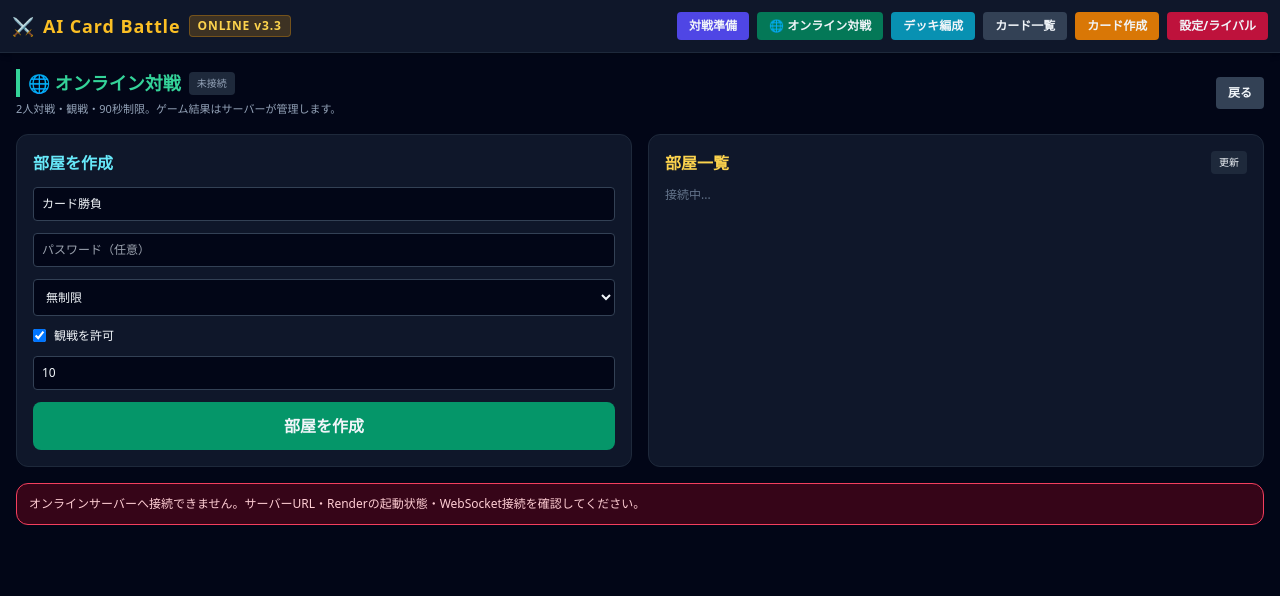
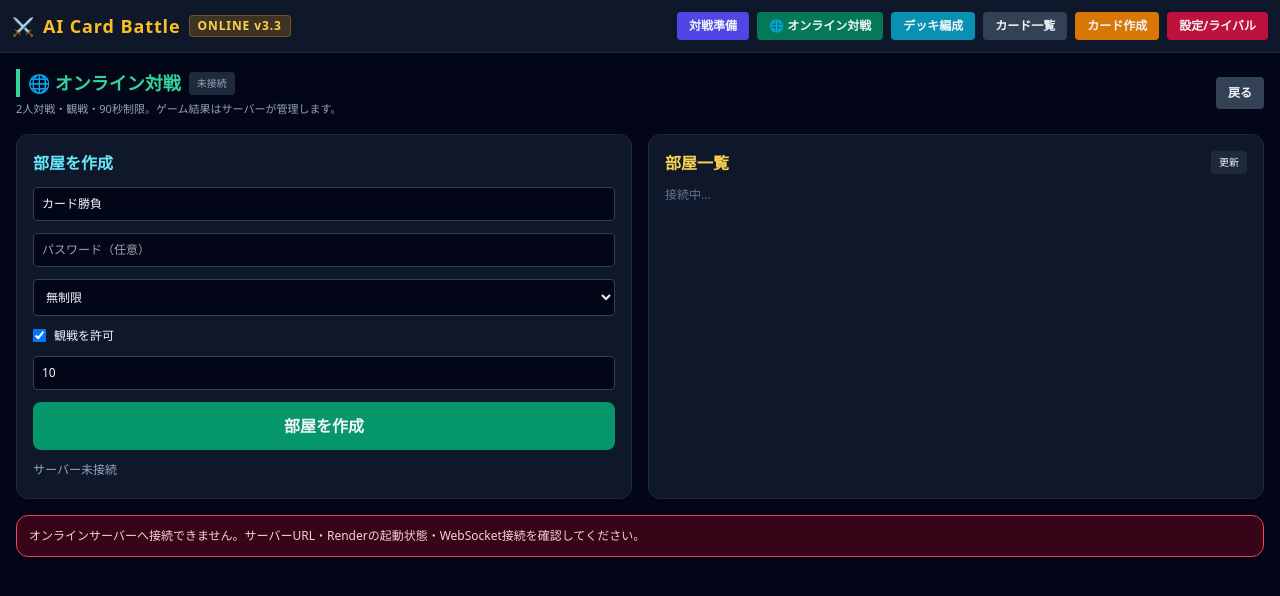
Before and after one commit to iroiro9or11-afk/card-ai-battle-online, a website: page client/index.html in a window 1280 px wide. Both pictures are taken after a click on the button "🌐 オンライン対戦". Drawn offline with nearby package versions, Linux system fonts and the light colour scheme.

Commit message:
Add files via upload

```diff
--- a/client/index.html
+++ b/client/index.html
@@ -349,7 +349,7 @@
           </select>
           <label class="flex items-center gap-2 text-xs"><input id="online-allow-spectators" type="checkbox" checked> 観戦を許可</label>
           <input id="online-max-spectators" class="w-full bg-slate-950 border border-slate-700 rounded p-2 text-xs" type="number" min="0" max="50" value="10" placeholder="最大観戦人数">
-          <button onclick="createOnlineRoom()" class="w-full py-3 bg-emerald-600 hover:bg-emerald-500 rounded-lg font-black">部屋を作成</button>
+          <button id="online-create-room-btn" type="button" onclick="createOnlineRoom()" class="w-full py-3 bg-emerald-600 hover:bg-emerald-500 rounded-lg font-black">部屋を作成</button><div id="online-lobby-status" class="text-xs text-slate-400 min-h-[1.25rem]"></div>
         </div>
         <div class="bg-slate-900 border border-slate-800 rounded-xl p-4">
           <div class="flex justify-between items-center mb-3"><h3 class="font-black text-amber-300">部屋一覧</h3><button onclick="requestRoomList()" class="px-2 py-1 bg-slate-800 rounded text-[10px]">更新</button></div>
@@ -3496,7 +3496,7 @@
       'bg-slate-800 text-slate-400'
     );
   }
-  function setOnlineStatus(text){ if ($('online-status')) $('online-status').innerText = text || ''; }
+  function setOnlineStatus(text){ const msg=text||''; if ($('online-status')) $('online-status').innerText=msg; if ($('online-lobby-status')) $('online-lobby-status').innerText=msg; }
   function ensureOnlineSession(){
     if (!onlineSessionId) {
       onlineSessionId = 'session_' + Date.now() + '_' + Math.random().toString(36).slice(2);
@@ -3606,21 +3606,37 @@
   }
 
   async function createOnlineRoom(){
-    if(onlineCreateInFlight)return;
+    if(onlineCreateInFlight){ setOnlineStatus('すでに部屋作成要求を処理中です。'); return; }
+    try{
       ensureOnlineSession();
       onlineCreateInFlight=true;
+      const btn=$('online-create-room-btn'); if(btn){btn.disabled=true;btn.innerText='部屋を作成中…';}
+      setOnlineStatus('カードデータを確認しています…');
       const profile=await onlineProfileAndReady();
-    if(!profile){onlineCreateInFlight=false;return;}
+      if(!profile){ onlineCreateInFlight=false; if(btn){btn.disabled=false;btn.innerText='部屋を作成';} return; }
       const payload={
         roomName:$('online-room-name')?.value.trim()||'カード勝負',
         password:$('online-room-password')?.value||'',
         rule:$('online-room-rule')?.value||'unlimited',
         allowSpectators:!!$('online-allow-spectators')?.checked,
-      maxSpectators:Number($('online-max-spectators')?.value)||10,
+        maxSpectators:Math.max(0,Math.min(50,Number($('online-max-spectators')?.value)||10)),
         profile
       };
+      if(!onlineWS || onlineWS.readyState!==WebSocket.OPEN || !onlineAuthenticated){
+        setOnlineStatus('サーバー認証を待っています…');
+        sendOnline('room_create',payload);
+      }else{
         setOnlineStatus('部屋作成要求を送信しています…');
-    sendOnline('room_create',payload);
+        const sent=sendOnline('room_create',payload);
+        if(sent) setOnlineStatus('部屋作成要求を送信しました。サーバーの応答を待っています…');
+        else setOnlineStatus('接続復帰後に部屋作成要求を送信します…');
+      }
+    }catch(e){
+      console.error('createOnlineRoom error',e);
+      onlineCreateInFlight=false;
+      const btn=$('online-create-room-btn'); if(btn){btn.disabled=false;btn.innerText='部屋を作成';}
+      showOnlineError('部屋作成処理でエラーが発生しました。ページを再読み込みして再試行してください。');
+    }
   }
   window.createOnlineRoom=createOnlineRoom;
 
@@ -3940,6 +3956,7 @@
     }
     if(m.type==='room_list'){renderRooms(m.rooms||[]);return;}
     if(m.type==='room_joined'){
+      onlineCreateInFlight=false; const btn=$('online-create-room-btn'); if(btn){btn.disabled=false;btn.innerText='部屋を作成';}
       onlineRoom=m.room;onlineSlot=m.slot;onlineSpectating=false;onlineReady=false;onlineSelection=null;onlinePool=null;onlineDeckOptions=null;onlineRentalDecks=m.rentalDecks||[];renderRoomPanel();renderPlayerList([]);renderOnlineSelection();onlineCreateInFlight=false;setOnlineStatus('部屋に参加しました。');
       // 通常ルールは最初のデッキ候補をサーバーへ同期して、出撃設定まで進められるようにする。
       if((onlineRoom.rule==='unlimited'||onlineRoom.rule==='rental') && onlineSelection?.deckId) sendOnline('deck_select',{deckId:String(onlineSelection.deckId)});
@@ -3990,7 +4007,8 @@
     if(m.type==='room_closed'){showOnlineError(m.reason||'部屋が終了しました。');resetOnlineRoomLocal();return;}
     if(m.type==='left_room'){resetOnlineRoomLocal();setOnlineStatus('部屋から退出しました。');return;}
     if(m.type==='error'){
-      onlineCreateInFlight=false;
+      onlineCreateInFlight=false; const btn=$('online-create-room-btn'); if(btn){btn.disabled=false;btn.innerText='部屋を作成';}
+
       if(m.code==='INVALID_ACTION')onlineSubmitted=false;
       showOnlineError(m.message||'オンライン処理でエラーが発生しました。');
       return;
```
Lines whose indentation alone changed are shown as unchanged.
